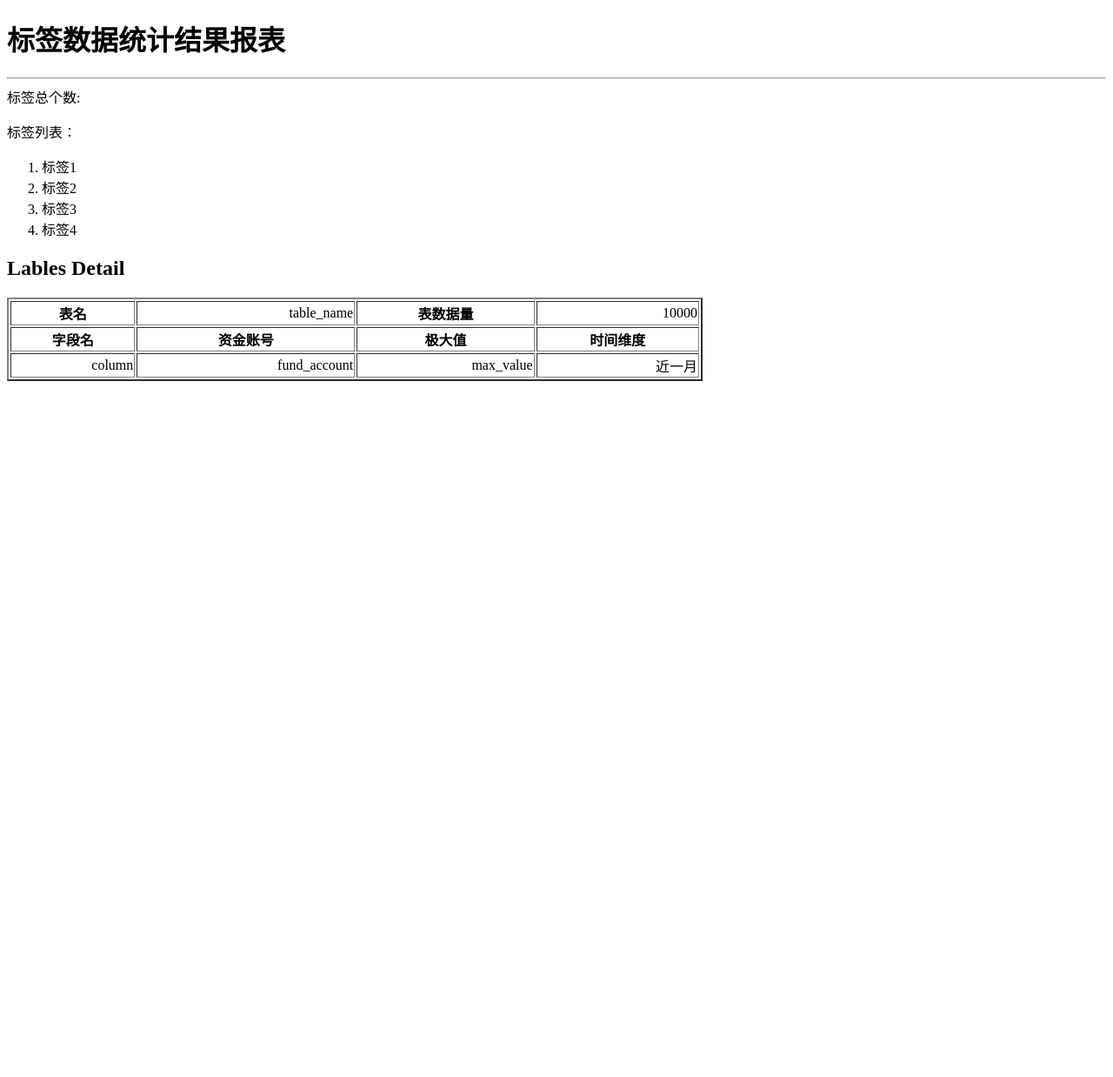
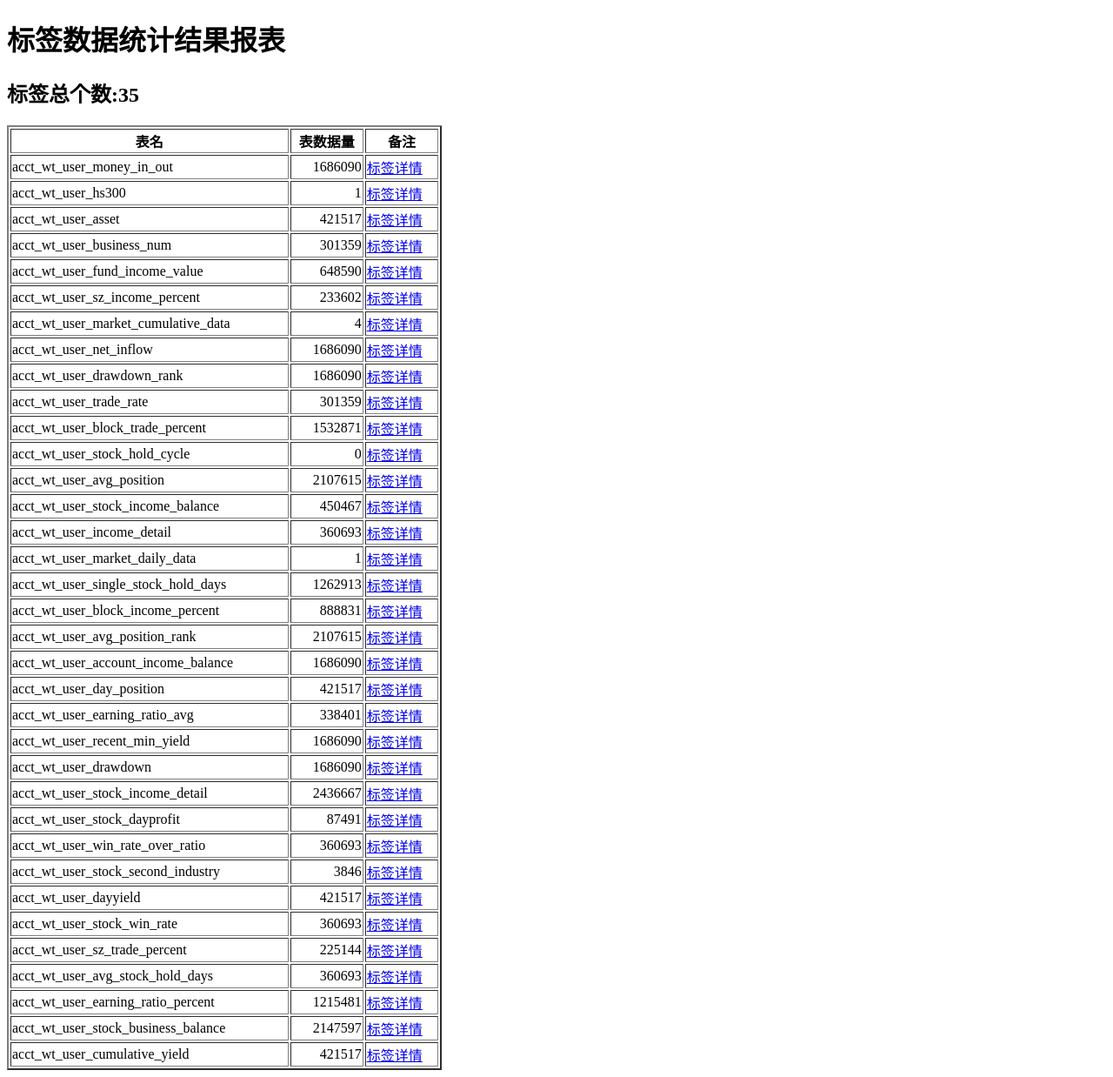
Before and after one commit to ck3207/myweb, a Django app: page / in a window 1280 px wide. Shown: the whole page at 87% size. Before the commit the page ends 438 px from the top, so only its background shows below. Run offline with Django 3.2, Linux system fonts and the light colour scheme; data comes from the database, SQL or seed files in the repository; both versions use the stored data as it was after the commit.

Commit message:
支持主页展示所有表，可点击跳转至标签统计详情

```diff
--- a/myweb/analysis/templates/detail.html
+++ b/myweb/analysis/templates/detail.html
@@ -2,12 +2,11 @@
 <html lang="en">
 <head>
     <meta charset="UTF-8">
-    <title>Title</title>
+    <title>标签数据统计详情</title>
 </head>
-<>
 <h2>标签详情</h2>
 <table width="1000" border="1">
-    <b>表名: {{table_name}}       表数据量:   {{label_num.table_num}}</b>
+    <b>表名: {{table_name}} 表数据量:   {{label_num.table_num}}</b>
     <tr>
         <th>字段名</th>
         <th>资金账号</th>
--- a/myweb/analysis/templates/home.html
+++ b/myweb/analysis/templates/home.html
@@ -2,36 +2,26 @@
 <html lang="en">
 <head>
     <meta charset="UTF-8">
-    <title>数据统计</title>
+    <title>标签数据统计</title>
 </head>
 <body>
-		<h1>标签数据统计结果报表</h1><hr>标签总个数:<br>
-		<p>标签列表：</p>
-		<ol>
-			<li>标签1</li>
-			<li>标签2</li>
-			<li>标签3</li>
-			<li>标签4</li>
-		</ol>
+        <!--{{all_tables}}-->
+		<h1>标签数据统计结果报表</h1>
+		<h2>标签总个数:{{tables_num}}</h2>
+		<table width=500 border=2 color='black'>
 
-		<h2>Lables Detail</h2>
-		<table width=800 border=2 color='black'>
             <tr>
-                <th>表名</th><td align="right">table_name</td>
-                <th>表数据量</th><td align="right">10000</td>
+                <th>表名</th>
+                <th>表数据量</th>
+                <th>备注</th>
             </tr>
+            {% for table in all_tables %}
             <tr>
-                <th>字段名</th>
-                <th>资金账号</th>
-                <th>极大值</th>
-                <th>时间维度</th>
+                <td align="left">{{table.table_name}}</td>
+                <td align="right">{{table.table_num}}</td>
+                <td><a href="detail/{{table.table_name}}" align="center">标签详情</a></td>
             </tr>
-            <tr>
-                <td align="right">column</td>
-                <td align="right">fund_account</td>
-                <td align="right">max_value</td>
-                <td align="right">近一月</td>
-            </tr>
+            {% endfor %}
 		</table>
 
 </body>
--- a/myweb/analysis/templates/lable.html
+++ b/myweb/analysis/templates/lable.html
@@ -8,9 +8,6 @@
 <h2>标签列表</h2>>
     <table width="400" border="1">
         <tr><th>标签名称</th></tr>>
-        {% for lable in lables %}
-        <tr><td>{{lable}}</td></tr>
-        {% endfor %}
     </table>
 </body>
 </html>
--- a/myweb/analysis/views.py
+++ b/myweb/analysis/views.py
@@ -3,15 +3,15 @@ from .models import LableNum, LableDetail
 # Create your views here.
 
 def homepage(request):
-    return render(request, 'home.html')
+    all_tables = LableNum.objects.all()
+    tables_num = len(all_tables)
+    return render(request, 'home.html', locals())
 
 
 def get_labels(request):
-    lables = []
-    for i in range(10):
-        lable = "标签" + str(i)
-        lables.append(lable)
-    return render(request, 'lable.html', {'lables': lables})
+    all_tables = LableNum.objects.all()
+    tables_num = len(all_tables)
+    return render(request, 'lable.html', locals())
 
 
 def get_lable_detail(request, lable_name='acct_wt_user_fund_income_value'):
@@ -19,9 +19,7 @@ def get_lable_detail(request, lable_name='acct_wt_user_fund_income_value'):
     return render(request, 'lable_detail.html', locals())
 
 
-def get_detail(request):
-    table_name = "acct_wt_user_fund_income_value"
-    details = []
+def get_detail(request, table_name="acct_wt_user_money_in_out"):
     detail = LableDetail.objects.filter(table_name=table_name).order_by("column_name", "interval_type")
     label_num = LableNum.objects.get(table_name=table_name)
 
--- a/myweb/myweb/settings.py
+++ b/myweb/myweb/settings.py
@@ -25,7 +25,7 @@ SECRET_KEY = 'ew&c)*k!rd(!_8%touya$--p5u#s&!%4l$tljtq0uy)@on8%1y'
 # SECURITY WARNING: don't run with debug turned on in production!
 DEBUG = True
 
-ALLOWED_HOSTS = ["192.168.1.113"]
+ALLOWED_HOSTS = ["192.168.1.113", "127.0.0.1"]
 
 
 # Application definition
--- a/myweb/myweb/urls.py
+++ b/myweb/myweb/urls.py
@@ -21,7 +21,7 @@ from analysis import views as v
 urlpatterns = [
     path('admin/', admin.site.urls),
     path('', v.homepage, name='homepage'),
-    re_path('^lable/$', v.get_labels, name='lable'),
+    re_path('^label/$', v.get_labels, name='lable'),
     path('lable/detail/', v.get_lable_detail, name='lable_detail'),
-    path('detail/', v.get_detail, name='detail'),
+    path('detail/<str:table_name>', v.get_detail, name='detail'),
 ]
```
Also changed, not shown: myweb/db.sqlite3.
